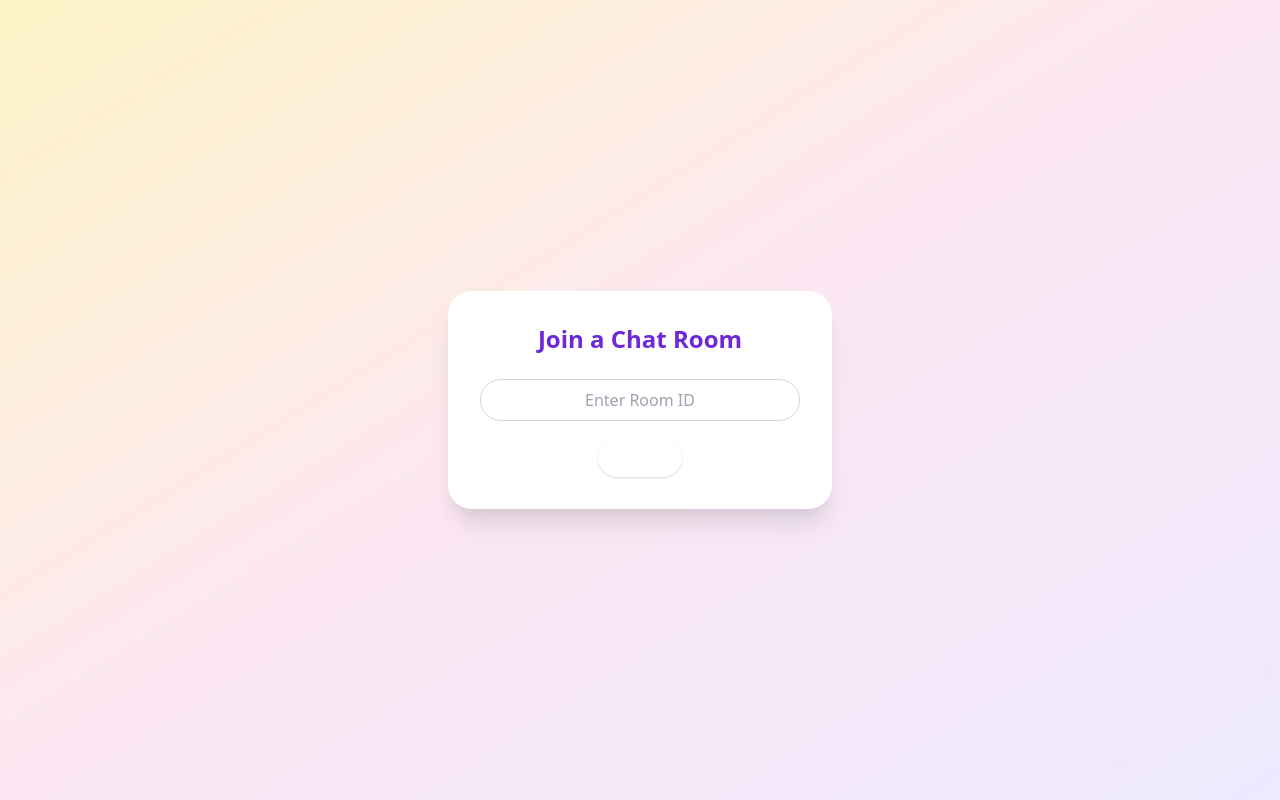
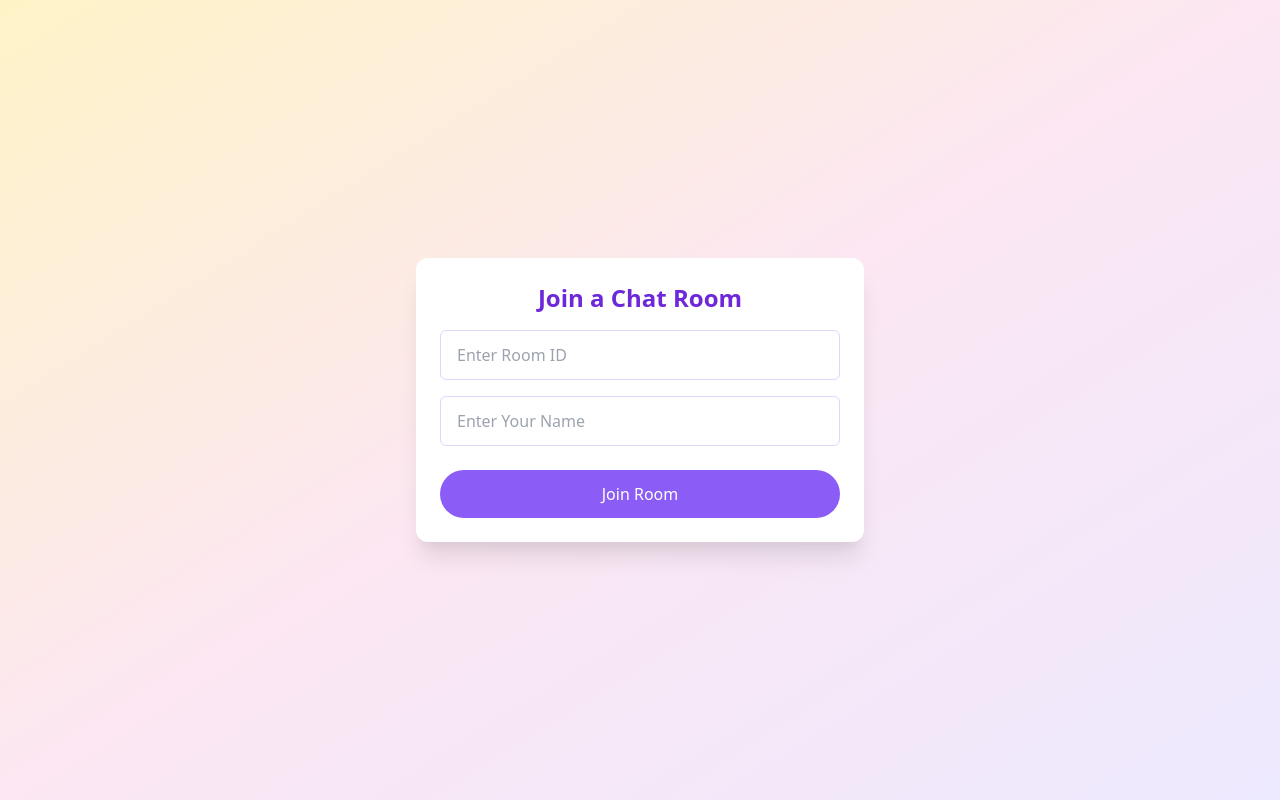
Before and after one commit to logowithmeme/namakamu, a React (Create React App) app: page /join in a window 1280 px wide. Built offline with nearby package versions, Linux system fonts and the light colour scheme.

Commit message:
✅ Final: Join Room flow fixed and Room ID input restored

```diff
--- a/src/pages/JoinRoomPage.js
+++ b/src/pages/JoinRoomPage.js
@@ -6,66 +6,53 @@ import { doc, getDoc } from 'firebase/firestore';
 const JoinRoomPage = () => {
   const [roomId, setRoomId] = useState('');
   const [name, setName] = useState('');
-  const [step, setStep] = useState(1);
   const navigate = useNavigate();
 
-  const verifyRoom = async () => {
-    if (roomId.trim() === '') return;
+  const handleJoin = async () => {
+    if (!roomId || !name) {
+      alert('Please enter both Room ID and your name');
+      return;
+    }
+
     const roomRef = doc(db, 'chatrooms', roomId);
     const roomSnap = await getDoc(roomRef);
+
     if (roomSnap.exists()) {
-      setStep(2);
+      localStorage.setItem('userName', name);
+      localStorage.setItem('userType', 'joiner');
+      navigate(`/chat/${roomId}`);
     } else {
-      alert('Room Not Found!');
+      alert('Room not found. Please check the Room ID.');
     }
   };
 
-  const handleJoin = () => {
-    if (name.trim() === '') return;
-    localStorage.setItem(`joiner-name-${roomId}`, name);
-    navigate(`/chat/${roomId}`);
-  };
+  return (
+    <div className="min-h-screen flex items-center justify-center bg-gradient-to-br from-yellow-100 via-pink-100 to-purple-100 px-4">
+      <div className="bg-white p-6 rounded-xl shadow-xl w-full max-w-md text-center">
+        <h2 className="text-2xl font-bold text-purple-700 mb-4">Join a Chat Room</h2>
 
-  return (
-    <div className="min-h-screen flex flex-col items-center justify-center bg-gradient-to-br from-yellow-100 via-pink-100 to-purple-100 px-4">
-      <div className="bg-white p-8 rounded-3xl shadow-xl max-w-sm w-full space-y-4 text-center">
-        <h1 className="text-2xl font-bold text-purple-700 mb-2">Join a Chat Room</h1>
-
-        {step === 1 && (
-          <>
         <input
           type="text"
-              placeholder="Enter Room ID"
           value={roomId}
           onChange={(e) => setRoomId(e.target.value)}
-              className="w-full border border-gray-300 px-4 py-2 rounded-full text-center focus:outline-none"
+          placeholder="Enter Room ID"
+          className="w-full px-4 py-3 rounded-md border border-purple-200 mb-4 focus:outline-none focus:ring-2 focus:ring-purple-400"
         />
-            <button
-              onClick={verifyRoom}
-              className="bg-orange-400 text-white py-2 px-6 rounded-full shadow hover:bg-orange-500 transition"
-            >
-              Next
-            </button>
-          </>
-        )}
 
-        {step === 2 && (
-          <>
         <input
           type="text"
-              placeholder="Enter Your Name"
           value={name}
           onChange={(e) => setName(e.target.value)}
-              className="w-full border border-gray-300 px-4 py-2 rounded-full text-center focus:outline-none"
+          placeholder="Enter Your Name"
+          className="w-full px-4 py-3 rounded-md border border-purple-200 mb-6 focus:outline-none focus:ring-2 focus:ring-purple-400"
         />
+
         <button
           onClick={handleJoin}
-              className="bg-pink-400 text-white py-2 px-6 rounded-full shadow hover:bg-pink-500 transition"
+          className="bg-purple-500 text-white w-full py-3 rounded-full hover:bg-purple-600 transition"
         >
-              Enter Room
+          Join Room
         </button>
-          </>
-        )}
       </div>
     </div>
   );
```
Lines whose indentation alone changed are shown as unchanged.
